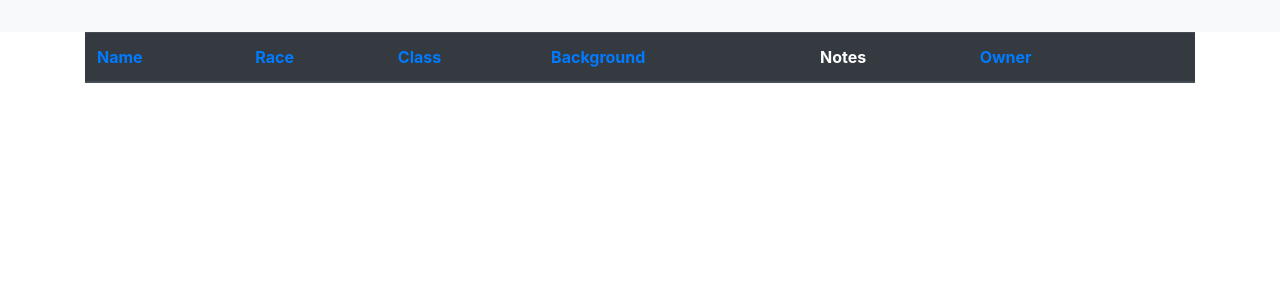
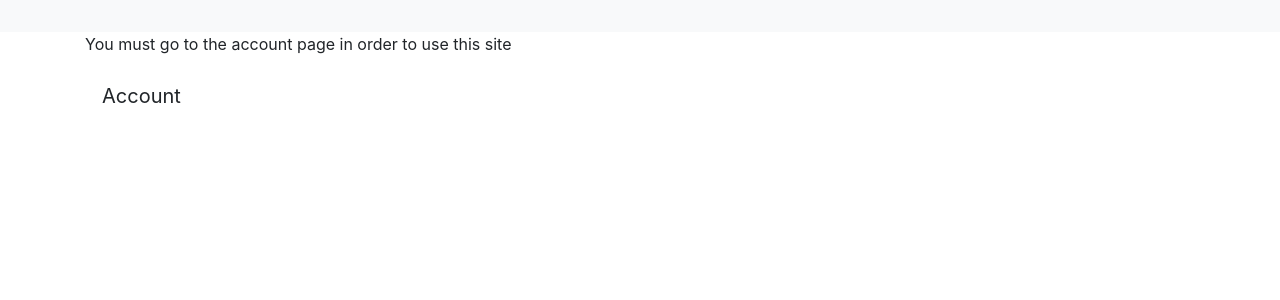
Before and after one commit to ShamefulOdin31/dnds.rocks, a PHP site: page /index.php in a window 1280 px wide. Shown: the top 300 px of the page. Run offline with PHP 8.4, Linux system fonts and the light colour scheme; the visitor is signed in with stand-in values (Sample User, id 1); tables that the repository leaves empty or names only in its code hold one stand-in row (values such as "Sample post"); data that the repository does not hold is empty.

Commit message:
Removed table

```diff
--- a/index.php
+++ b/index.php
@@ -1,59 +1,6 @@
 <?php
     require "connect.php";
     session_start();
-
-
-
-    $queryResults;
-
-    $query = "SELECT cname, race, class, background, notes, userOwner, strength, intelligence, dexterity, wisdom, constitution, charisma, hitpoints, searchBy, username, characterID
-                FROM dndcharacters
-                JOIN logins
-                ON dndcharacters.userOwner = logins.loginID
-                WHERE visibility = 'y'";
-
-    $sort = ["name" => " ORDER BY cname",
-    "race" => " ORDER BY race",
-    "class" => " ORDER BY class",
-    "background" => " ORDER BY background",
-    "owner" => "ORDER BY userOwner"];
-
-    if(isset($_GET['id']) && isset($_GET['type']))
-    {
-        if($_GET['id'] == '1' && $_GET['type'] == 'name')
-        {
-            $query .= $sort["name"];
-        }
-
-        elseif($_GET['id'] == '2' && $_GET['type'] == 'race')
-        {
-            $query .= $sort["race"];
-        }
-
-        elseif($_GET['id'] == '3' && $_GET['type'] == 'class')
-        {
-            $query .= $sort["class"];
-        }
-
-        elseif($_GET['id'] == '4' && $_GET['type'] == 'background')
-        {
-            $query .= $sort["background"];
-        }
-        elseif($_GET['id'] == '5' && $_GET['type'] == 'owner')
-        {
-            $query .= $sort["owner"];
-        }
-
-        else
-        {
-            http_response_code(404);
-            die();
-        }
-    }
-
-    $statement = $db->prepare($query);
-    $statement->execute();
-    $queryResults = $statement->fetchAll();
 ?>
 
 <!DOCTYPE html>
@@ -72,34 +19,13 @@
 <body>
 <?php require "header.php"?>
 <!-- Start of content -->
-<div class="container">
-    <table class="table table-striped table-hover">
-        <thead class="thead-dark">
-            <tr>
-                <th scope="col"><a href="index.php?id=1&type=name">Name</a></th>
-                <th scope="col"><a href="index.php?id=2&type=race">Race</a></th>
-                <th scope="col"><a href="index.php?id=3&type=class">Class</a></th>
-                <th scope="col"><a href="index.php?id=4&type=background">Background</a></th>
-                <th scope="col">Notes</th>
-                <th scope="col"><a href="index.php?id=5&type=owner">Owner</a></th>
-                <th scope="col"></th>
-            </tr>
-        </thead>
-        <tbody>
-            <?php foreach($queryResults as $key => $value) :?>
-                <tr>
-                    <th scope="row"><?= $value["cname"] ?></th>
-                    <td><?= $value['race'] ?></td>
-                    <td><?= $value['class'] ?></td>
-                    <td><?= $value['background'] ?></td>
-                    <td><?= $value['notes'] ?></td>
-                    <td><?= $value['username'] ?></td>
-                    <td><a href="select.php?characterID=<?= $value['characterID'] ?>&type=<?= str_replace(' ', '-', $value['searchBy']) ?>">Select</a></td>
-                </tr>
-            <?php endforeach ?>
-        </tbody>
-    </table>
-</div>
+    <div class="container">
+        <?php if(isset($_SESSION["loggedin"]) && $_SESSION["loggedin"] == true):?>
+            <p>You must go to the account page in order to use this site</p>
+            <button type="button" class="btn bnt-primary btn-lg"><a href="account.php"></a>Account</button>
+        <?php else: ?>
 
+        <?php endif ?>
+    </div>
 </body>
 </html>
```
